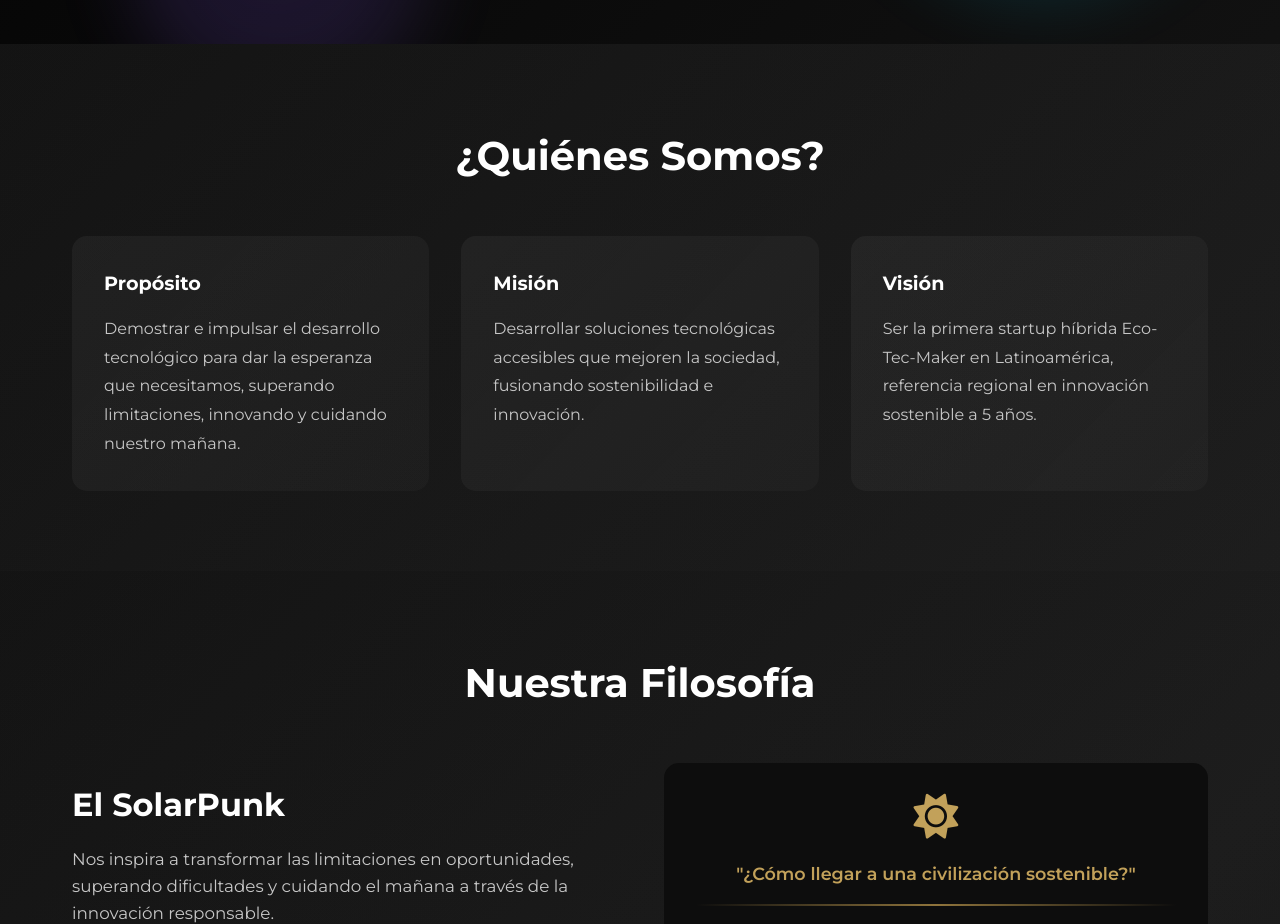
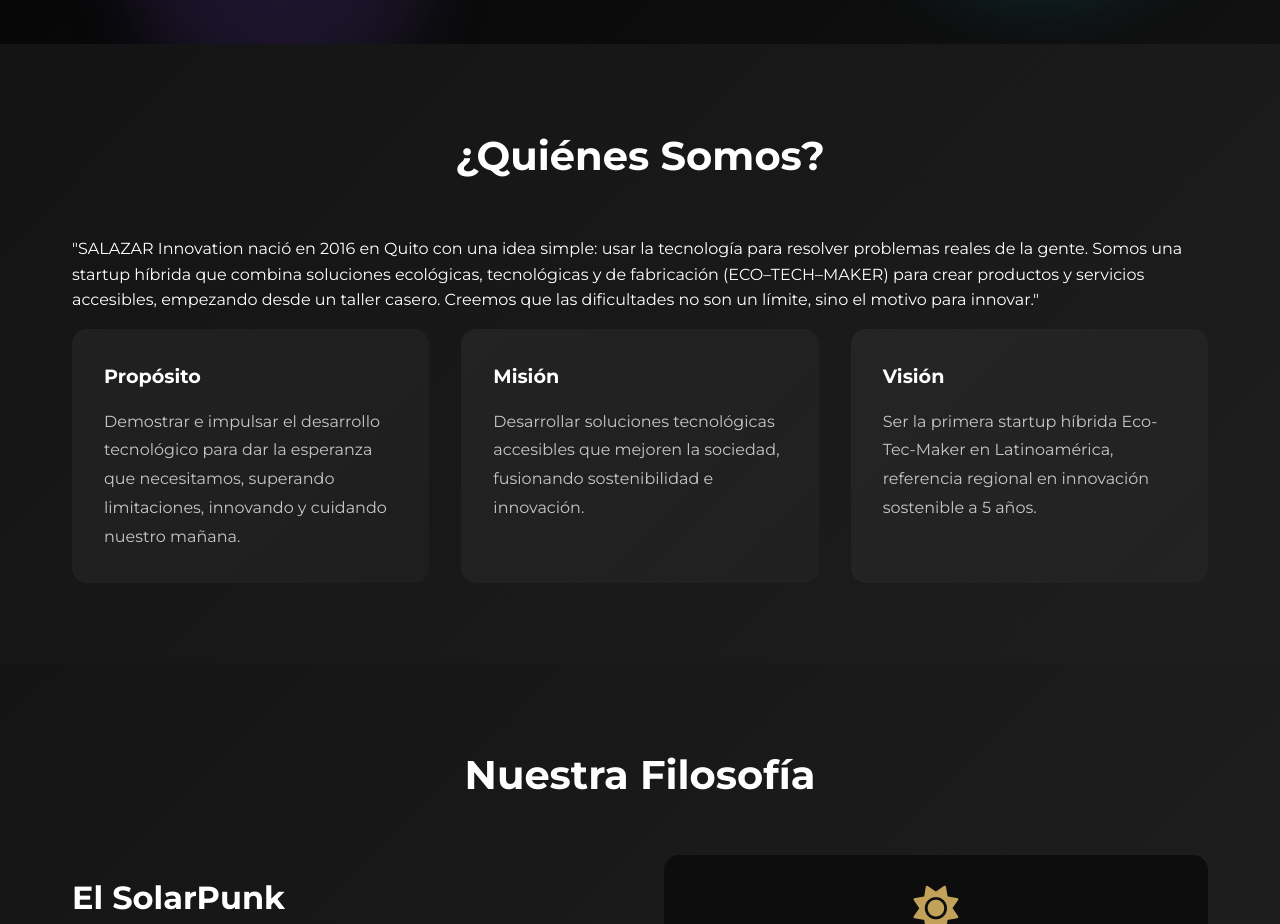
Before and after one commit to SALAZAR-Innovation/SALAZAR-Innovation.github.io, a plain HTML site: page index.html in a window 1280 px wide. Shown: the part 840-1764 px from the top of the page. Drawn offline with Linux system fonts and the light colour scheme.

Commit message:
se agrego el quines somos como definicion (mejorar el estilo)

```diff
--- a/index.html
+++ b/index.html
@@ -57,6 +57,7 @@
     <section class="somos" id="somos">
         <div class="section-container">
             <h2 class="section-title">¿Quiénes Somos?</h2>
+            "SALAZAR Innovation nació en 2016 en Quito con una idea simple: usar la tecnología para resolver problemas reales de la gente. Somos una startup híbrida que combina soluciones ecológicas, tecnológicas y de fabricación (ECO–TECH–MAKER) para crear productos y servicios accesibles, empezando desde un taller casero. Creemos que las dificultades no son un límite, sino el motivo para innovar."
             <div class="filosofia-grid">
                 <div class="filosofia-card">
                     <h3>Propósito</h3>
```
Also changed, not shown: assets/images/SMFG_SF.png (added), assets/images/SPCB_SF.png (added).
